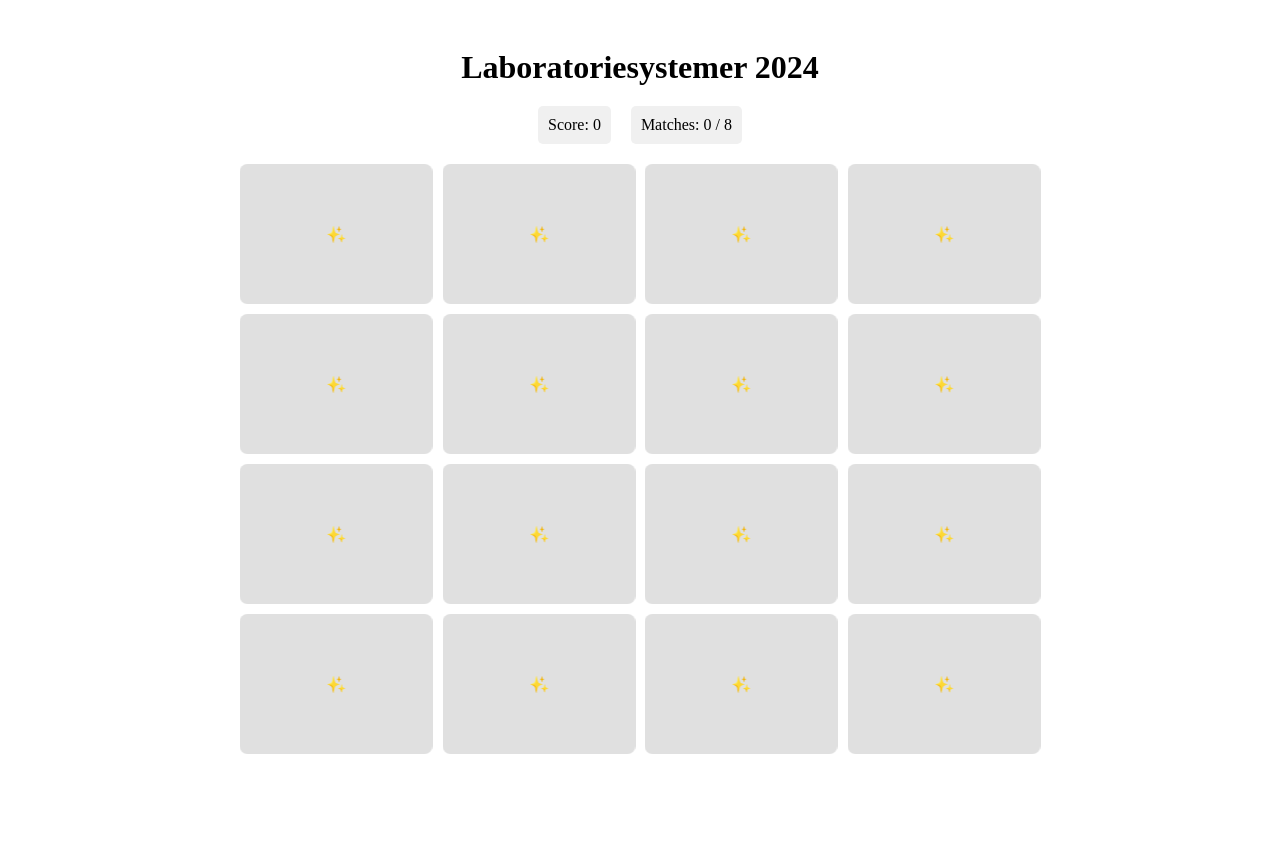
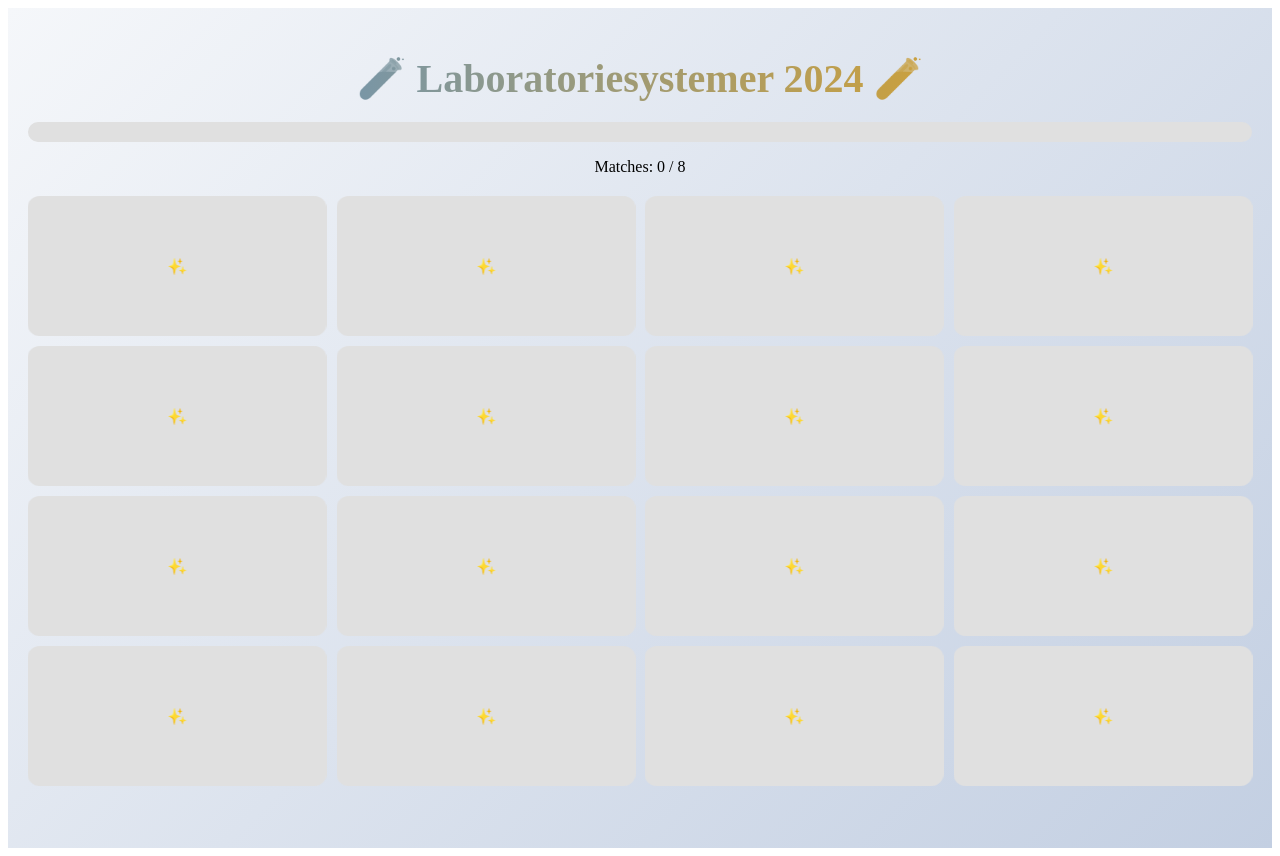
Before and after one commit to Ianropke/Labsys, a React (Create React App) app: page / in a window 1280 px wide. Before the commit the page ends 800 px from the top, so only its background shows below. Built offline with nearby package versions, Linux system fonts and the light colour scheme.

Commit message:
Update App.jsx

```diff
--- a/src/App.jsx
+++ b/src/App.jsx
@@ -1,4 +1,5 @@
 import React, { useState, useEffect } from 'react';
+import Confetti from 'react-confetti';
 
 const App = () => {
   const achievements = [
@@ -56,16 +57,44 @@ const App = () => {
   const closeDetails = () => setMatchDetails(null);
 
   return (
-    <div style={{ padding: '20px', maxWidth: '800px', margin: '0 auto' }}>
-      <h1 style={{ textAlign: 'center', marginBottom: '20px' }}>Laboratoriesystemer 2024</h1>
+    <div style={{
+      background: 'linear-gradient(135deg, #f5f7fa, #c3cfe2)',
+      minHeight: '100vh',
+      padding: '20px'
+    }}>
+      {matched.size === cards.length && <Confetti width={window.innerWidth} height={window.innerHeight} />}
 
-      <div style={{ textAlign: 'center', marginBottom: '20px' }}>
-        <div style={{ display: 'inline-block', margin: '0 10px', padding: '10px', backgroundColor: '#f0f0f0', borderRadius: '5px' }}>
-          Score: {score}
+      <h1 style={{
+        textAlign: 'center',
+        marginBottom: '20px',
+        background: 'linear-gradient(90deg, #4a90e2, #f9a602)',
+        WebkitBackgroundClip: 'text',
+        color: 'transparent',
+        fontSize: '2.5rem',
+        fontWeight: 'bold'
+      }}>
+        🧪 Laboratoriesystemer 2024 🧪
+      </h1>
+
+      <div style={{ marginBottom: '20px' }}>
+        <div style={{
+          background: '#e0e0e0',
+          borderRadius: '10px',
+          overflow: 'hidden',
+          width: '100%',
+          height: '20px',
+          marginBottom: '10px'
+        }}>
+          <div style={{
+            background: '#4a90e2',
+            width: `${(matched.size / 16) * 100}%`,
+            height: '100%',
+            transition: 'width 0.5s ease'
+          }}></div>
         </div>
-        <div style={{ display: 'inline-block', margin: '0 10px', padding: '10px', backgroundColor: '#f0f0f0', borderRadius: '5px' }}>
+        <p style={{ textAlign: 'center' }}>
           Matches: {matched.size / 2} / {achievements.length}
-        </div>
+        </p>
       </div>
 
       <div style={{
@@ -82,7 +111,7 @@ const App = () => {
               backgroundColor: flipped.includes(index) || matched.has(index)
                 ? achievements.find(a => a.id === card.id)?.color || '#4a90e2'
                 : '#e0e0e0',
-              borderRadius: '8px',
+              borderRadius: '12px',
               display: 'flex',
               alignItems: 'center',
               justifyContent: 'center',
@@ -90,8 +119,9 @@ const App = () => {
               color: flipped.includes(index) || matched.has(index) ? 'white' : 'black',
               padding: '10px',
               textAlign: 'center',
-              transition: 'transform 0.4s ease, background-color 0.4s ease',
-              transform: flipped.includes(index) || matched.has(index) ? 'rotateY(0)' : 'rotateY(180deg)'
+              transition: 'transform 0.4s ease, background-color 0.4s ease, box-shadow 0.3s ease',
+              transform: flipped.includes(index) || matched.has(index) ? 'rotateY(0)' : 'rotateY(180deg)',
+              boxShadow: flipped.includes(index) || matched.has(index) ? '0 5px 15px rgba(0, 0, 0, 0.2)' : 'none'
             }}
           >
             {flipped.includes(index) || matched.has(index) ? (
```
